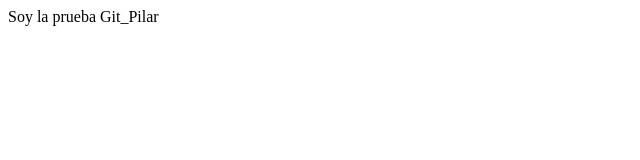
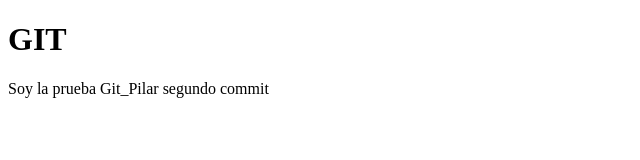
Before and after one commit to Agustiin3/pruebagit_pilar, a plain HTML site: page index.html in a window 1280 px wide. Shown: the whole page, without its empty margins (0-640 px from the left). Drawn offline with Linux system fonts and the light colour scheme.

Commit message:
segundo commit

```diff
--- a/index.html
+++ b/index.html
@@ -5,6 +5,8 @@
     <title>Prueba Git</title>
   </head>
   <body>
+    <h1>GIT</h1>
     Soy la prueba Git_Pilar
+    segundo commit
   </body>
 </html>
```
